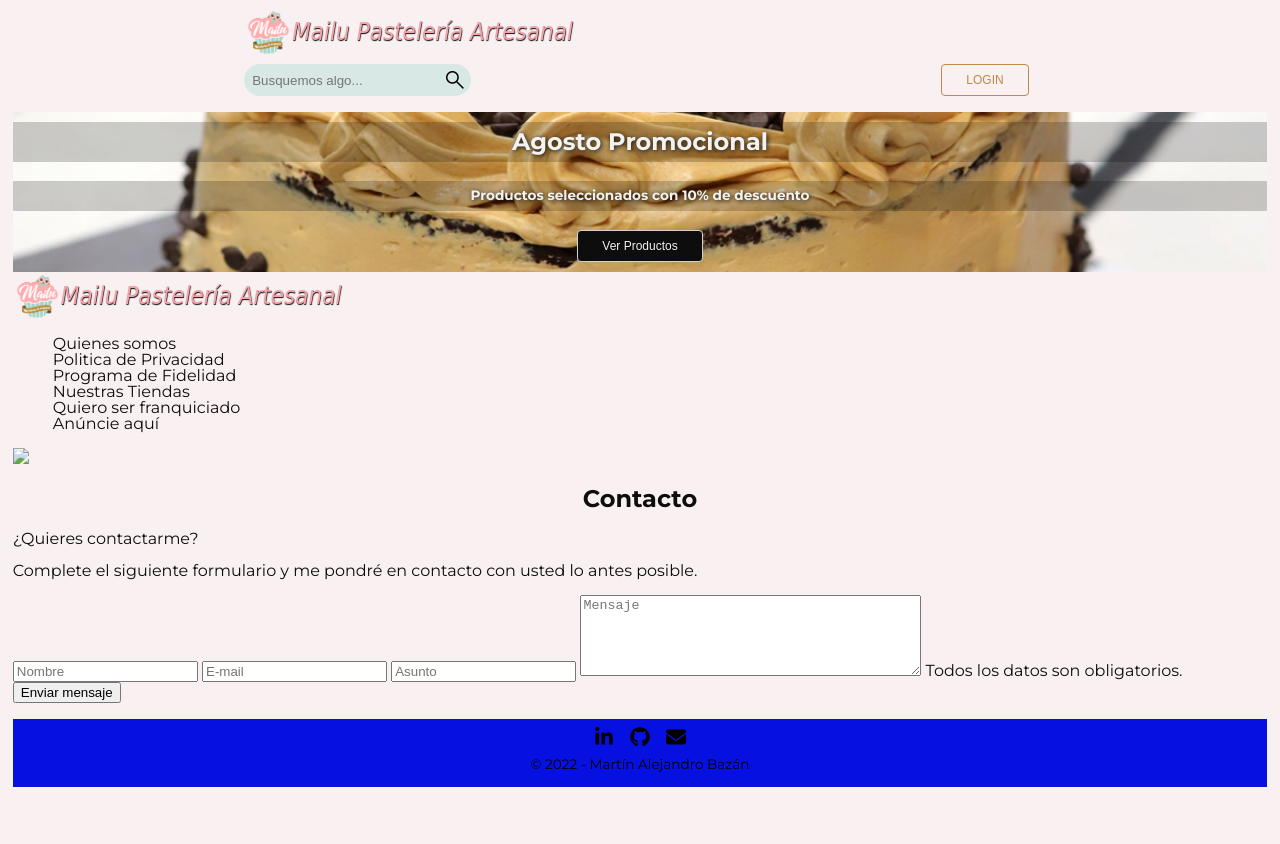
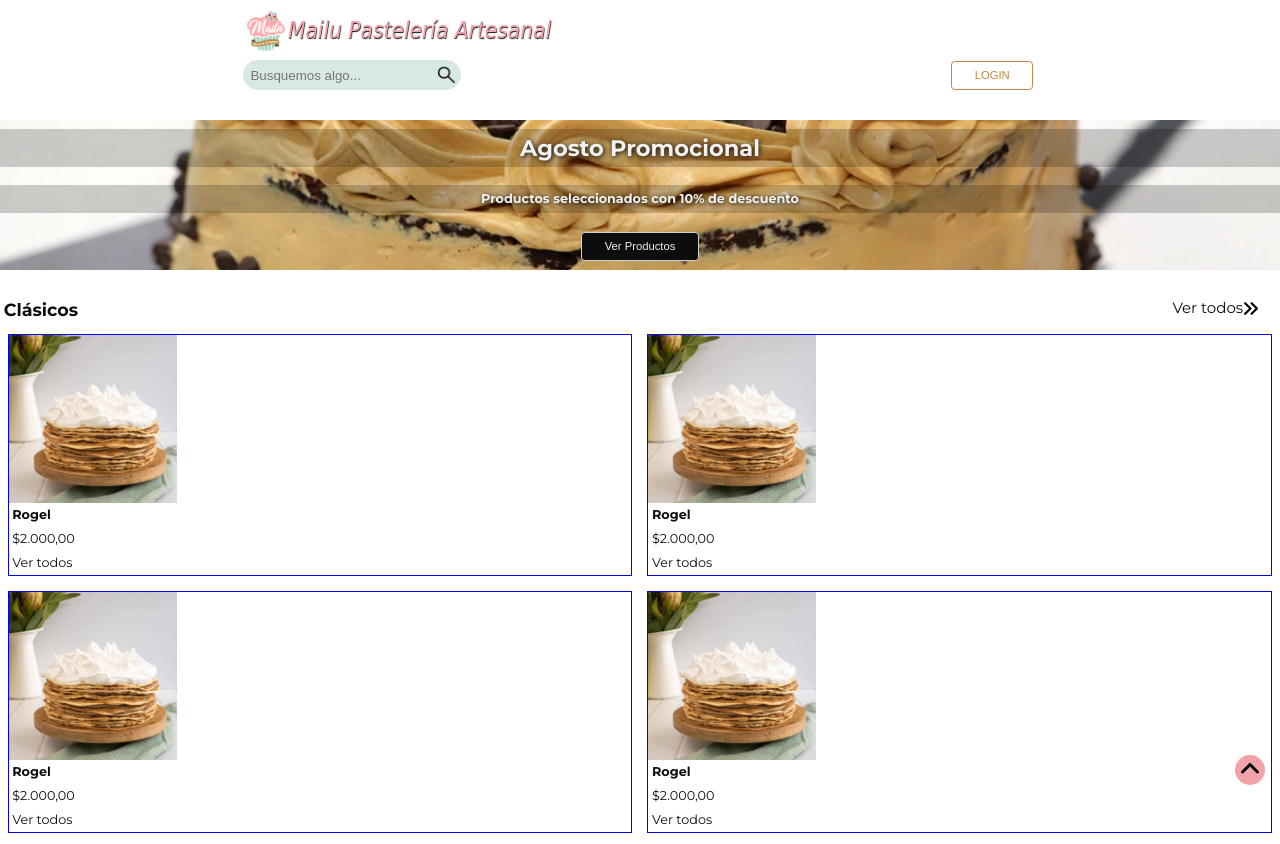
Before and after one commit to MartinBzn/EcommerceMailuPasteleria-AluraOracleONE, a plain HTML site: page index.html in a window 1280 px wide. Shown: the top 844 px of the page. Before the commit the page ends 800 px from the top, so only its background shows below. Drawn offline with Linux system fonts and the light colour scheme.

Commit message:
Agregado de Seccion Productos

```diff
--- a/assets/css/banner.css
+++ b/assets/css/banner.css
@@ -6,7 +6,7 @@
     width: 100%;
     height: 10rem;
     margin-top: 1rem;
-    background-image: url(/assets/img/banner.jpg);
+    background-image: url(../img/banner.jpg);
     background-repeat: no-repeat;
     background-position: center;
     background-size: cover;
--- /dev/null
+++ b/assets/css/contacto.css
@@ -0,0 +1,107 @@
+.contacto{
+    padding: 0 .5rem;
+}
+
+.formconctato__form{
+    display: flex;
+    flex-direction: column;
+}
+
+.formconctato__elemento{
+    margin: 0.5rem auto;
+    background-color: var(--color-celeste-claro);
+    box-sizing: border-box;
+    width: 100%;
+    font-size: 1rem;
+    font-family: inherit;
+    padding: 0.5rem;
+    border: none;
+    border-radius: 0.5rem;
+    transition: .3s all;
+}
+
+.formconctato__elemento:focus{
+    background-color: var(--color-celeste);
+    box-shadow: 0px 0px 0.5rem 0.3rem var(--color-rosa);
+    outline: var(--color-marron);
+}
+
+.formcontacto__boton {
+    margin: 0.5rem auto;
+    font-size: 1rem;
+    width: 100%;
+    background-color: var(--color-celeste-claro);
+    border-color: var(--color-negro);
+    color: var(--color-negro);
+    transition: all .3s;
+}
+
+.formcontacto__boton:hover {
+    background-color: var(--color-rosa);
+    color: var(--color-blanco);
+}
+
+.formcontacto__obligatorio{
+    font-size: .75rem;
+    font-style: italic;
+    color: antiquewhite;
+}
+
+
+.ventana::backdrop {
+    background: rgba(0,0,0,.4);
+    backdrop-filter: blur(3px);
+}
+
+.ventana {
+    flex-direction: column;
+    border: 7px double darkblue;
+    border-radius: 10px;
+    text-align: center;
+    box-shadow: 10px 10px 10px -1px black;
+    background-color: antiquewhite;
+    justify-content: center;
+    animation: abrirVentana 1s;
+}
+/*
+@keyframes abrirVentana{
+    from{
+        opacity: 0;
+    }to{
+        opacity: 1;
+    }
+}
+
+.ventana p, .ventana strong{
+    color: black;
+    text-shadow: none;
+}
+
+@media screen and (min-width:1024px) {
+
+    .formcontacto__contacto{
+        display: flex;
+        flex-wrap: nowrap;
+    }
+
+    .formcontacto--izquierda{
+        display: block;
+        border-bottom-left-radius: 1rem;
+        border-top-left-radius: 1rem;
+        overflow: hidden;
+        opacity: .75;
+    }
+
+    .formcontacto__img{
+        height: 100%;
+        width: 100%;
+    }
+
+    .formcontacto__text{
+        padding-left:3rem;
+    }
+
+    .formcontacto__titulo{
+        margin-top: 0;
+    }
+} */
--- /dev/null
+++ b/assets/css/nosotros.css
@@ -0,0 +1,48 @@
+.nosotros{
+    text-align: center;
+    background-color: var(--color-celeste-claro);
+    padding: 1rem .25rem;
+}
+
+.nosotros__logo{
+    grid-area: logo;
+    display: flex;
+    align-items: center;
+    justify-content: center;
+    margin: auto 0;
+}
+
+.nosotros__logo__imagen{
+    display: flex;
+}
+
+.nosotros__logo__imagen img{
+    width: 3rem;
+    background-repeat: no-repeat;
+    background-size: cover;
+}
+
+.nosotros__logo__texto{
+
+    color: var(--color-rosa);
+    margin-left: auto 0 auto 0.25rem;
+
+    font-family: 'Dancing Script', cursive;
+    font-size: 1.5rem;
+    font-style: italic;
+    text-shadow: 0.5px 0.5px 1px var(--color-negro);
+}
+
+.nosotros__menu{
+    justify-content: center;
+}
+
+.nosotros__menu__lista{
+    display: flex;
+    flex-direction: column;
+    padding: 0;
+}
+
+.nosotros__menu_item{
+    margin: .5rem auto;
+}
--- /dev/null
+++ b/assets/css/productos_tarjetas.css
@@ -0,0 +1,35 @@
+.productos__seccion__tarjetas{
+    display: flex;
+    flex-wrap: wrap;
+}
+
+.productos__seccion__tarjetas__tarjeta{
+    width: calc(50% - 1.15rem);
+    height: 16rem;
+    margin: .5rem;
+    border: 1px solid blue;
+}
+
+.productos__seccion__tarjetas__tarjeta__imagen{
+    width: 100%;
+    height: 70%;
+    overflow: hidden;
+}
+
+.productos__seccion__tarjetas__tarjeta__imagen img{
+    height: 100%;
+}
+
+.productos__seccion__tarjetas__tarjeta__textos{
+    height: 30%;
+    display: flex;
+    flex-direction: column;
+    justify-content: space-around;
+}
+
+.productos__seccion__tarjetas__tarjeta__textos__nombre,
+.productos__seccion__tarjetas__tarjeta__textos__precio,
+.productos__seccion_tarjetas__tarjeta__textos__link{
+    margin: .25rem;
+    font-size: .85rem;
+}
--- /dev/null
+++ b/assets/css/productos_titulos.css
@@ -0,0 +1,35 @@
+.producto__seccion__titulo{
+    width: 98%;
+
+    display: flex;
+    justify-content: space-between;
+    align-items: center;
+    margin: .5rem .25rem;
+}
+
+.producto__seccion__titulo__titulo{
+    margin: 0;
+}
+
+.producto__seccion__titulo__link a{
+    display: flex;
+}
+
+.producto__seccion__titulo__link{
+    align-items: center;
+
+}
+
+.producto__seccion__titulo__link-texto{
+    font-size: 1rem;
+}
+
+.producto__seccion__titulo__link-flechas{
+    width: 1rem;
+    height: 100%;
+}
+
+.producto__seccion__titulo__link-flechas img{
+    background-repeat: no-repeat;
+    background-size: cover;
+}
--- a/assets/css/style.css
+++ b/assets/css/style.css
@@ -12,19 +12,38 @@
 html{
     scroll-behavior: smooth;
     font-stretch: condensed;
-    width: 98%;
     margin: auto;
-
+    font-size: 15px;
 }
 
 body {
     box-sizing: border-box;
-    background-color: var(--color-rosa-claro);
+    /* width: 95%; */
+    /* background-color: var(--color-rosa-claro); */
     font-family: 'Montserrat', sans-serif;
-    margin: 0;
+    margin: 0 auto;
     padding: 0;
     line-height: 1;
     color: var(--color-negro);
+}
+
+.contenedor{
+    margin-top: 2rem;
+}
+
+.btn_home_boton{
+    position: fixed;
+    bottom: 1rem;
+    right: 1rem;
+    transition: 1s all;
+    z-index: 99;
+    border-radius: 100%;
+    border: none;
+    background-color: var(--color-rosa);
+    width: 2rem;
+    height: 2rem;
+    align-items: center;
+    cursor: pointer;
 }
 
 ol, ul,li {
@@ -33,7 +52,7 @@ ol, ul,li {
 
 a{
     text-decoration: none;
-    color: var(--color-de-link);
+    color: var(--color-negro);
 }
 
 .texto-centrado{
--- /dev/null
+++ b/assets/css/ventana_emergente.css
@@ -0,0 +1,29 @@
+.ventana {
+    flex-direction: column;
+    border: 7px double var(--color-rosa);
+    border-radius: 10px;
+    text-align: center;
+    box-shadow: 10px 10px 10px -1px black;
+    background-color: var(--color-blanco);
+    justify-content: center;
+    animation: abrirVentana 1s;
+}
+
+
+.ventana::backdrop {
+    background: rgba(0,0,0,.4);
+    backdrop-filter: blur(3px);
+}
+
+@keyframes abrirVentana{
+    from{
+        opacity: 0;
+    }to{
+        opacity: 1;
+    }
+}
+
+.ventana p, .ventana strong{
+    color: black;
+    text-shadow: none;
+}
--- a/index.html
+++ b/index.html
@@ -7,6 +7,11 @@
     <link rel="stylesheet" href="./assets/css/style.css">
     <link rel="stylesheet" href="./assets/css/header.css">
     <link rel="stylesheet" href="./assets/css/banner.css">
+    <link rel="stylesheet" href="./assets/css/productos_titulos.css">
+    <link rel="stylesheet" href="./assets/css/productos_tarjetas.css">
+    <link rel="stylesheet" href="./assets/css/nosotros.css">
+    <link rel="stylesheet" href="./assets/css/contacto.css">
+    <link rel="stylesheet" href="./assets/css/ventana_emergente.css">
     <link rel="stylesheet" href="./assets/css/footer.css">
     <script src="https://kit.fontawesome.com/b1e1a24514.js" crossorigin="anonymous"></script>
     <link rel="preconnect" href="https://fonts.googleapis.com">
@@ -17,7 +22,7 @@
 </head>
 <body>
     <header>
-        <div class="cabecera">
+        <div class="cabecera" id="cabecera">
             <div class="cabecera__logo">
                 <div class="cabecera__logo__imagen">
                     <img src="./assets/img/logo_fondo_transparente.png" alt="Logo Mailu" srcset="">
@@ -40,7 +45,7 @@
     </header>
 
     <main>
-        <section class="banner">
+        <section class="contenedor banner">
             <div class="banner__imagen">
                 <h1 class="banner__texto__titulo">Agosto Promocional</h1>
                 <h3 class="banner__texto__subtitulo">Productos seleccionados con 10% de descuento</h3>
@@ -48,16 +53,82 @@
             </div>
         </section>
 
-        <section class="productos">
+        <section class="contenedor productos">
+            <div class=" productos__seccion clasicos">
+                <div class="producto__seccion__titulo">
+                    <h3 class="producto__seccion__titulo__titulo">
+                        Clásicos
+                    </h3>
+                    <div class="producto__seccion__titulo__link">
+                        <a href="#">
+                            <span class="producto__seccion__titulo__link-texto">Ver todos</span>
+                            <div class="producto__seccion__titulo__link-flechas">
+                                <img src="assets/img/doble_flecha_derecha.svg" alt="Ver Todos" >
+                            </div>
+                        </a>
+                    </div>
+                </div>
+                <div class="productos__seccion__tarjetas">
 
+                    <div class="productos__seccion__tarjetas__tarjeta">
+                        <div class="productos__seccion__tarjetas__tarjeta__imagen">
+                            <img src="/assets/img/Productos/Rogel2.png" alt="">
+                        </div>
+
+                        <div class="productos__seccion__tarjetas__tarjeta__textos">
+                            <h4 class="productos__seccion__tarjetas__tarjeta__textos__nombre">Rogel</h4>
+                            <p class="productos__seccion__tarjetas__tarjeta__textos__precio">$2.000,00</p>
+                            <a href="#" class="productos__seccion_tarjetas__tarjeta__textos__link">Ver todos</a>
+                        </div>
+                    </div>
+
+                    <div class="productos__seccion__tarjetas__tarjeta">
+                        <div class="productos__seccion__tarjetas__tarjeta__imagen">
+                            <img src="/assets/img/Productos/Rogel2.png" alt="">
+                        </div>
+
+                        <div class="productos__seccion__tarjetas__tarjeta__textos">
+                            <h4 class="productos__seccion__tarjetas__tarjeta__textos__nombre">Rogel</h4>
+                            <p class="productos__seccion__tarjetas__tarjeta__textos__precio">$2.000,00</p>
+                            <a href="#" class="productos__seccion_tarjetas__tarjeta__textos__link">Ver todos</a>
+                        </div>
+                    </div>
+
+                    <div class="productos__seccion__tarjetas__tarjeta">
+                        <div class="productos__seccion__tarjetas__tarjeta__imagen">
+                            <img src="/assets/img/Productos/Rogel2.png" alt="">
+                        </div>
+
+                        <div class="productos__seccion__tarjetas__tarjeta__textos">
+                            <h4 class="productos__seccion__tarjetas__tarjeta__textos__nombre">Rogel</h4>
+                            <p class="productos__seccion__tarjetas__tarjeta__textos__precio">$2.000,00</p>
+                            <a href="#" class="productos__seccion_tarjetas__tarjeta__textos__link">Ver todos</a>
+                        </div>
+                    </div>
+
+                    <div class="productos__seccion__tarjetas__tarjeta">
+                        <div class="productos__seccion__tarjetas__tarjeta__imagen">
+                            <img src="/assets/img/Productos/Rogel2.png" alt="">
+                        </div>
+
+                        <div class="productos__seccion__tarjetas__tarjeta__textos">
+                            <h4 class="productos__seccion__tarjetas__tarjeta__textos__nombre">Rogel</h4>
+                            <p class="productos__seccion__tarjetas__tarjeta__textos__precio">$2.000,00</p>
+                            <a href="#" class="productos__seccion_tarjetas__tarjeta__textos__link">Ver todos</a>
+                        </div>
+                    </div>
+
+                </div>
+
+            </div>
         </section>
 
-        <section class="nosotros">
-            <div class="cabecera__logo">
-                <div class="cabecera__logo__imagen">
+        <section class="contenedor nosotros">
+            <div class="nosotros__logo">
+                <div class="nosotros__logo__imagen">
                     <img src="./assets/img/logo_fondo_transparente.png" alt="Logo Mailu" srcset="">
                 </div>
-                <span class="cabecera__logo__texto">Mailu Pastelería Artesanal</span>
+                <span class="nosotros__logo__texto">Mailu Pastelería Artesanal</span>
             </div>
 
             <div class="nosotros__menu">
@@ -73,27 +144,37 @@
                 </nav>
             </div>
 
-            <div class="formcontacto fondo-semi-transparente contenedores aparecer" id="contacto" >
+        </section>
+
+        <section class="contenedor contacto">
+            <div class="formcontacto" id="contacto" >
                 <div  class="formcontacto__contacto">
-                    <div class="formcontacto--izquierda">
-                        <img class="formcontacto__img" src="assets/Contacto2.jpg">
-                    </div>
                     <div class="formcontacto__text">
                         <h2 class="formcontacto__titulo texto-centrado">Contacto</h2>
                         <p class="formcontacto__subtext">¿Quieres contactarme?</p>
-                        <p class="formcontacto__subtext texto-justificado">Complete el siguiente formulario y me pondré en contacto con usted lo antes posible. </p>
+                        <p class="formcontacto__subtext">Complete el siguiente formulario y me pondré en contacto con usted lo antes posible. </p>
                         <form class="formconctato__form" name="form" id="form">
                             <input class="formcontacto__input formconctato__elemento" type="text" name="nombre" id="nombre" placeholder="Nombre">
                             <input class="formcontacto__input formconctato__elemento" type="email" name="email" id="email" placeholder="E-mail">
                             <input class="formcontacto__input formconctato__elemento" type="text" name="asunto" id="asunto" placeholder="Asunto">
                             <textarea class="formcontacto__textarea formconctato__elemento" rows="5" cols="40" id="mensaje" name="mensaje" placeholder="Mensaje"></textarea>
                             <span class="formcontacto__obligatorio">Todos los datos son obligatorios.</span>
-                            <button type="submit" class="formcontacto__boton" id="botonEnviar">Enviar mensaje</button>
+                            <button type="submit" class="boton formcontacto__boton" id="botonEnviar">Enviar mensaje</button>
                         </form>
                     </div>
                 </div>
             </div>
         </section>
+
+        <div class="btn__home">
+            <span class="btn__home__span"><a href="#cabecera"><button class="btn_home_boton"><img src="assets/img/flecha_arriba.svg" alt="volver arriba"></button></a></span>
+        </div>
+
+        <dialog class="ventana" id="ventana-emergente">
+            <p class="ventana__mensaje" id="ventana__mensaje__id"></p>
+            <button id="ventana-emergente__boton" class="boton formcontacto__boton">Aceptar</button>
+        </dialog>
+
     </main>
 
     <footer class="footer">
@@ -108,4 +189,6 @@
 
 </body>
 
+<script src="/assets/js/validacion.js"></script>
+
 </html>
```
Also changed, not shown: assets/js/validacion.js (added, +87 -0 lines), assets/img/Productos/Rogel2.png (added), assets/img/doble_flecha_derecha.svg (added), assets/img/flecha_arriba.svg (added), 1 other file.
